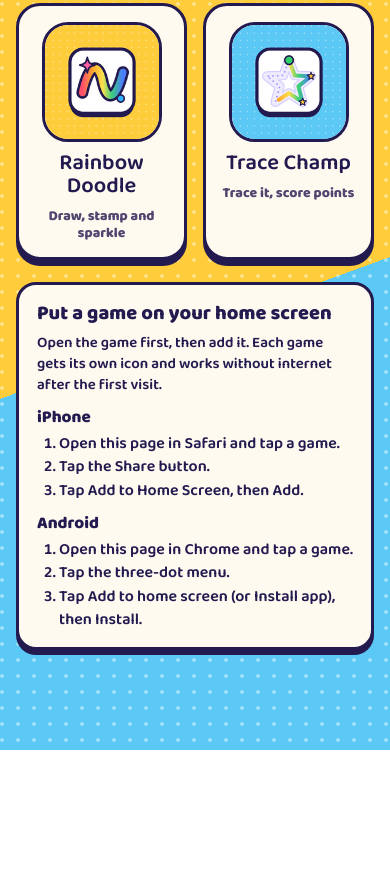
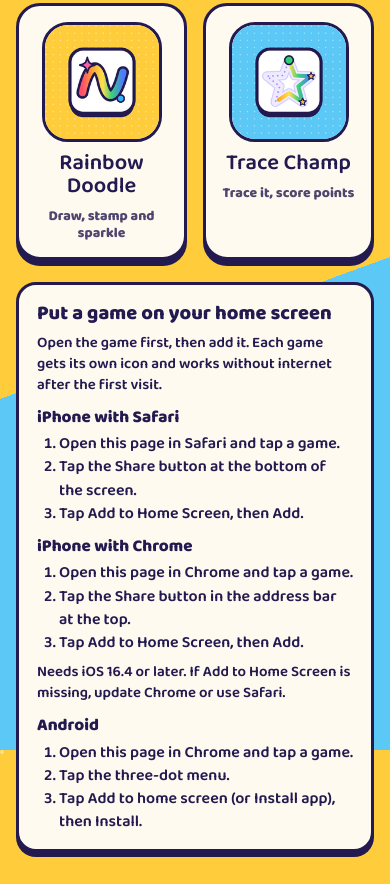
Before and after one commit to bobnapor/kids-games, a plain HTML site: page index.html in a window 390 px wide. Shown: the part 94-978 px from the top of the page. Before the commit the page ends 844 px from the top, so only its background shows below. Drawn offline with Linux system fonts and the light colour scheme; a web font is replaced by a local one.

Commit message:
Add install steps for Chrome on iPhone
Co-Authored-By: Claude Opus 5.5 <noreply@anthropic.com>
Claude-Session: https://claude.ai/code/session_01QnbYteNzMh5JKHbAYHdppk

```diff
--- a/index.html
+++ b/index.html
@@ -63,12 +63,19 @@ h1{margin:0;text-align:center;font:400 clamp(44px,13vw,72px)/1 var(--display);co
   <section class="help" aria-labelledby="install">
     <h2 id="install">Put a game on your home screen</h2>
     <p>Open the game first, then add it. Each game gets its own icon and works without internet after the first visit.</p>
-    <h3>iPhone</h3>
+    <h3>iPhone with Safari</h3>
     <ol>
       <li>Open this page in Safari and tap a game.</li>
-      <li>Tap the Share button.</li>
+      <li>Tap the Share button at the bottom of the screen.</li>
       <li>Tap Add to Home Screen, then Add.</li>
     </ol>
+    <h3>iPhone with Chrome</h3>
+    <ol>
+      <li>Open this page in Chrome and tap a game.</li>
+      <li>Tap the Share button in the address bar at the top.</li>
+      <li>Tap Add to Home Screen, then Add.</li>
+    </ol>
+    <p>Needs iOS 16.4 or later. If Add to Home Screen is missing, update Chrome or use Safari.</p>
     <h3>Android</h3>
     <ol>
       <li>Open this page in Chrome and tap a game.</li>
```
Also changed, not shown: 1 other file.
